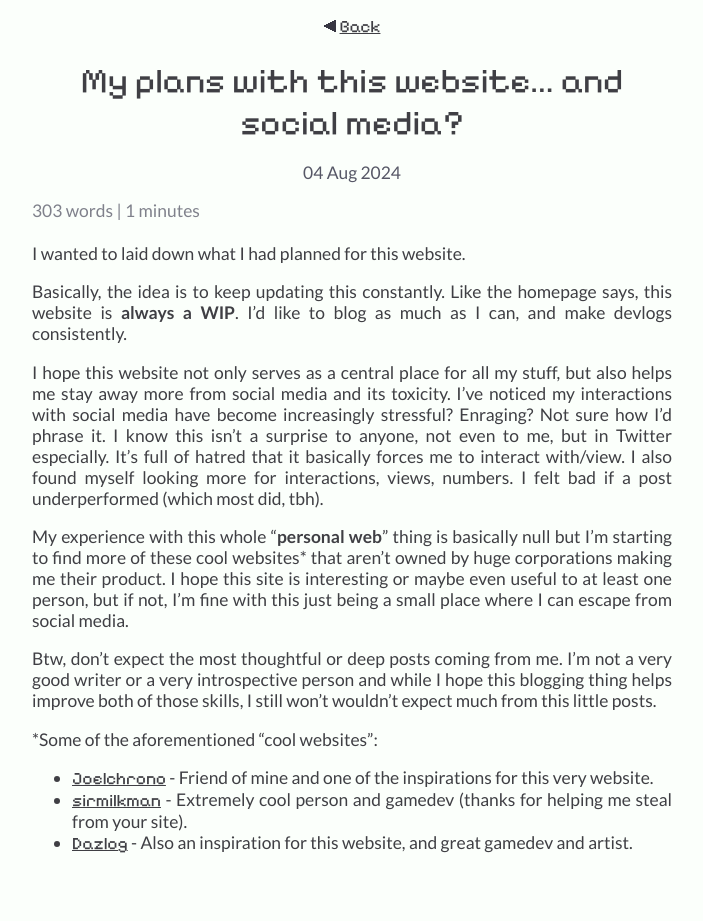
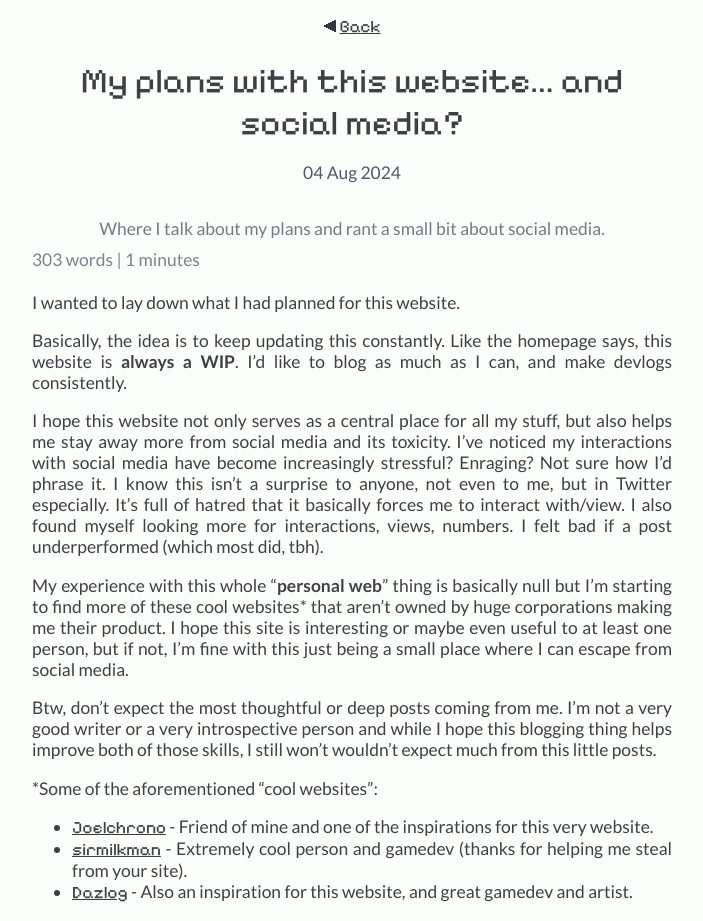
Before and after one commit to BenjaTK/benjatk.github.io, a Jekyll site: the page built from _posts/2024-08-04-plans.md, in a window 1280 px wide. Shown: the whole page, without its empty margins (288-991 px from the left). Built offline with Jekyll 4.4.1, drawn with Linux system fonts in a browser that asks for light colours; before the commit the page ends 900 px from its top, so only the background shows below that.

Commit message:
Update excerpts

```diff
--- a/_layouts/post.html
+++ b/_layouts/post.html
@@ -14,6 +14,7 @@
       <h1 class="post-header center-block">{{ page.title }}</h1>
       <br>
       <p class="post-date center-block">{{ page.date | date_to_string }}</p>
+      <p class="excerpt">{{ page.excerpt }}</p>
       <p class="reading-time">{% include reading-time.html %}</p>
       <div class="content post-content">
           {{ content }}
--- a/_posts/2024-08-04-plans.md
+++ b/_posts/2024-08-04-plans.md
@@ -1,10 +1,10 @@
 ---
 layout: post
 title: My plans with this website... and social media?
+excerpt: Where I talk about my plans and rant a small bit about social media.
 tags: pinned
 ---
-
-I wanted to laid down what I had planned for this website.
+I wanted to lay down what I had planned for this website.
 
 Basically, the idea is to keep updating this constantly. Like the homepage says, this website is **always a WIP**. I'd like to blog as much as I can, and make devlogs consistently.
 
```
Also changed, not shown: _posts/2024-08-01-whoareyou.md (+1 -1 lines).
